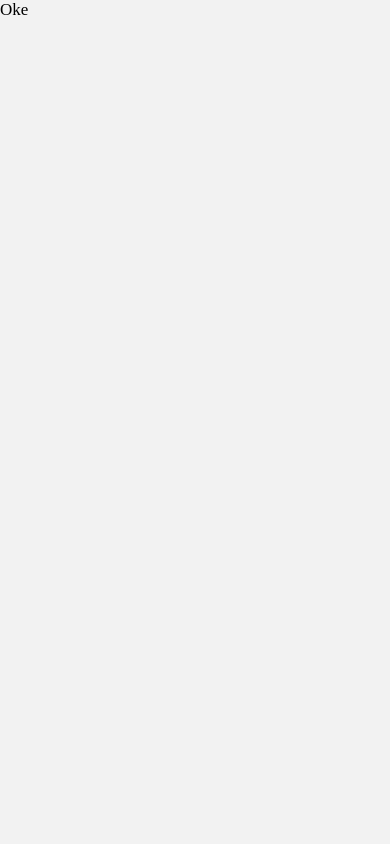
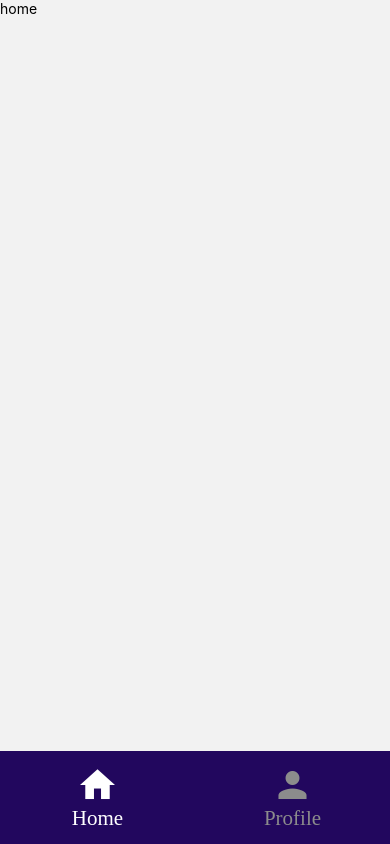
Before and after one commit to febrimaulana/ruangguru-rn, a React Native app: screen /MainApp in a window 390 px wide. Before the commit this address had no page. Built offline with nearby package versions, Linux system fonts and the light colour scheme; what popup-ui would draw is missing.

Commit message:
bottom navigation done

```diff
--- /dev/null
+++ b/src/assets/ilustrasi/index.js
@@ -0,0 +1,3 @@
+import ILLogo from './ILLogo.png';
+
+export {ILLogo};
--- a/src/assets/index.js
+++ b/src/assets/index.js
@@ -0,0 +1 @@
+export * from './ilustrasi';
--- a/src/components/atoms/TabBottomItem/index.js
+++ b/src/components/atoms/TabBottomItem/index.js
@@ -1,40 +1,26 @@
 import React from 'react';
 import {StyleSheet, TouchableOpacity} from 'react-native';
 import Icon from 'react-native-vector-icons/MaterialIcons';
-import {colors, hp} from '../../../constants';
+import {Heading} from '..';
+import {colors, fonts, hp} from '../../../constants';
 
 const TabBottomItem = ({title, active, onPress, onLongPress}) => {
   const Icons = () => {
     if (title === 'Home') {
       return active ? (
-        <Icon name="home" color={colors.red} size={hp(5)} />
+        <Icon name="home" color={colors.white} size={hp(5)} />
       ) : (
-        <Icon name="home" color={colors.dustyGray} size={hp(5)} />
+        <Icon name="home" color={colors.gray7} size={hp(5)} />
       );
     }
-    if (title === 'Store') {
+    if (title === 'Profile') {
       return active ? (
-        <Icon name="store" color={colors.red} size={hp(5)} />
+        <Icon name="person" color={colors.white} size={hp(5)} />
       ) : (
-        <Icon name="store" color={colors.dustyGray} size={hp(5)} />
+        <Icon name="person" color={colors.gray7} size={hp(5)} />
       );
     }
-    if (title === 'Account') {
-      return active ? (
-        <Icon name="person" color={colors.red} size={hp(5)} />
-      ) : (
-        <Icon name="person" color={colors.dustyGray} size={hp(5)} />
-      );
-    }
-
-    if (title === 'Help') {
-      return active ? (
-        <Icon name="help" color={colors.red} size={hp(4)} />
-      ) : (
-        <Icon name="help" color={colors.dustyGray} size={hp(4)} />
-      );
-    }
-    return <Icon name="home" color={colors.gray} size={hp(4)} />;
+    return <Icon name="home" color={colors.gray7} size={hp(4)} />;
   };
 
   return (
@@ -43,6 +29,12 @@ const TabBottomItem = ({title, active, onPress, onLongPress}) => {
       onLongPress={onLongPress}
       style={styles.container}>
       <Icons />
+      <Heading
+        title={title}
+        color={active ? colors.white : colors.gray7}
+        fontFamily={fonts.LatoBold}
+        fontSize={hp(2.5)}
+      />
     </TouchableOpacity>
   );
 };
--- a/src/components/molecule/BottomNavigation/index.js
+++ b/src/components/molecule/BottomNavigation/index.js
@@ -58,7 +58,7 @@ const styles = StyleSheet.create({
   container: {
     flexDirection: 'row',
     justifyContent: 'space-between',
-    backgroundColor: colors.gray2,
+    backgroundColor: colors.purple9,
     paddingVertical: hp(1.5),
   },
 });
--- a/src/constants/colors.js
+++ b/src/constants/colors.js
@@ -1,4 +1,6 @@
 export const colors = {
   white: 'white',
   black: 'black',
+  purple9: '#22075e',
+  gray7: '#8c8c8c',
 };
--- a/src/pages/Home/index.js
+++ b/src/pages/Home/index.js
@@ -4,7 +4,7 @@ import {StyleSheet, Text, View} from 'react-native';
 const Home = () => {
   return (
     <View>
-      <Text>Splash</Text>
+      <Text>home</Text>
     </View>
   );
 };
--- a/src/pages/Profile/index.js
+++ b/src/pages/Profile/index.js
@@ -4,7 +4,7 @@ import {StyleSheet, Text, View} from 'react-native';
 const Profile = () => {
   return (
     <View>
-      <Text></Text>
+      <Text>Hallo</Text>
     </View>
   );
 };
--- a/src/pages/Splash/index.js
+++ b/src/pages/Splash/index.js
@@ -1,15 +1,24 @@
 import React from 'react';
-import {StyleSheet, Text, View} from 'react-native';
-import {Heading} from '../../components';
+import {StyleSheet, View} from 'react-native';
+import {ILLogo} from '../../assets';
+import {Image} from '../../components';
+import {colors} from '../../constants';
 
 const Splash = () => {
   return (
-    <View>
-      <Heading title="Oke" />
+    <View style={styles.page}>
+      <Image image={ILLogo} center />
     </View>
   );
 };
 
 export default Splash;
 
-const styles = StyleSheet.create({});
+const styles = StyleSheet.create({
+  page: {
+    flex: 1,
+    backgroundColor: colors.white,
+    justifyContent: 'center',
+    alignItems: 'center',
+  },
+});
--- a/src/routing/index.js
+++ b/src/routing/index.js
@@ -1,30 +1,33 @@
 import {createNativeStackNavigator} from '@react-navigation/native-stack';
 import React from 'react';
-import {Splash} from '../pages';
+import {Splash, Home, Profile} from '../pages';
+import {createBottomTabNavigator} from '@react-navigation/bottom-tabs';
+import {BottomNavigation} from '../components';
 
 const Stack = createNativeStackNavigator();
-// const BottomTab = createBottomTabNavigator();
+const BottomTab = createBottomTabNavigator();
 
-// const MainApp = () => {
-//   return (
-//     <BottomTab.Navigator
-//       screenOptions={{headerShown: false}}
-//       tabBar={props => <BottomNavigation {...props} />}>
-//       <BottomTab.Screen name="Home" component={Home} />
-//       <BottomTab.Screen name="Profile" component={Store} />
-//     </BottomTab.Navigator>
-//   );
-// };
+const MainApp = () => {
+  return (
+    <BottomTab.Navigator
+      screenOptions={{headerShown: false}}
+      tabBar={props => <BottomNavigation {...props} />}>
+      <BottomTab.Screen name="Home" component={Home} />
+      <BottomTab.Screen name="Profile" component={Profile} />
+    </BottomTab.Navigator>
+  );
+};
 
 const Routing = () => {
   return (
     <Stack.Navigator
-      initialRouteName="Splash"
+      initialRouteName="MainApp"
       screenOptions={{
         headerShown: false,
         animation: 'slide_from_right',
       }}>
       <Stack.Screen name="Splash" component={Splash} />
+      <Stack.Screen name="MainApp" component={MainApp} />
     </Stack.Navigator>
   );
 };
```
Also changed, not shown: src/assets/ilustrasi/ILLogo.png (added).
